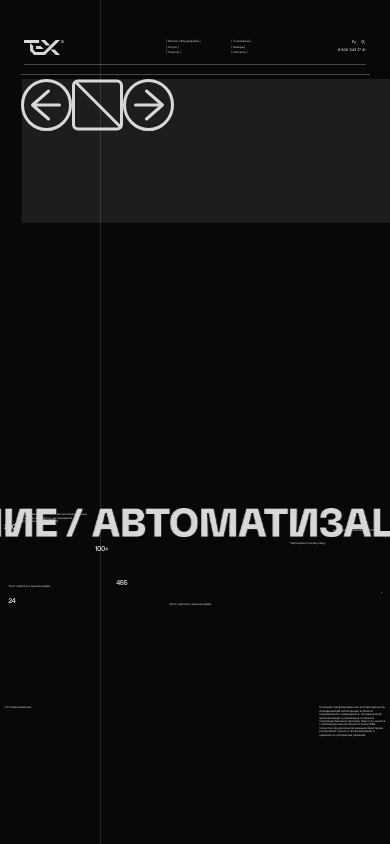
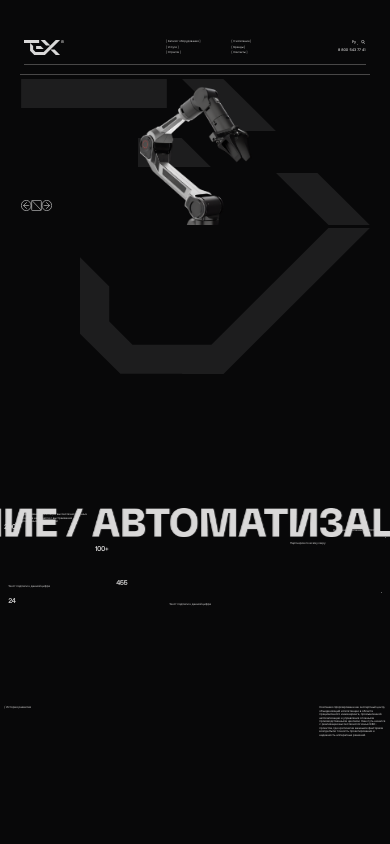
Before and after one commit to matilda081133-sketch/teh, a React (Vite) app: page /about in a window 390 px wide. Shown: the top 844 px of the page. Built offline with nearby package versions, Linux system fonts and the light colour scheme.

Commit message:
fix: convert absolute pixel positioning of creative shapes to responsive vw units in AboutSection2

```diff
--- a/src/components/AboutSection2.jsx
+++ b/src/components/AboutSection2.jsx
@@ -16,14 +16,12 @@ const FrameComponent11 = ({ className = "" }) => {
           <img className={styles.vectorIcon4} alt="" src="./Vector3.svg" />
           <img className={styles.vectorIcon5} alt="" src="./Vector4.svg" />
           <img className={styles.icon} alt="" src="./1-1@2x.png" />
-          <div className={styles.wrapperGroup271}>
-            <img
-              className={styles.wrapperGroup271Child}
-              loading="lazy"
-              alt=""
-              src="./Group-271.svg"
-            />
-          </div>
+          <img
+            className={styles.frameChild}
+            loading="lazy"
+            alt=""
+            src="./Group-271.svg"
+          />
         </div>
       </div>
     </div>
--- a/src/components/AboutSection2.module.css
+++ b/src/components/AboutSection2.module.css
@@ -22,7 +22,7 @@
   flex-direction: column;
   align-items: flex-start;
   justify-content: flex-end;
-  padding: 668px var(--padding-0) var(--padding-0);
+  padding: 34.7917vw var(--padding-0) var(--padding-0);
   box-sizing: border-box;
   isolation: isolate;
 }
@@ -49,56 +49,56 @@
   position: absolute;
   top: 0;
   left: 0;
-  width: 720.8px;
-  height: 143.7px;
+  width: 37.5417vw;
+  height: 7.4844vw;
   z-index: 1;
 }
 .vectorIcon2 {
-  top: 287.9px;
-  left: 577.9px;
-  width: 359.3px;
+  top: 14.9948vw;
+  left: 30.0990vw;
+  width: 18.7135vw;
 }
 .vectorIcon3,
 .vectorIcon4,
 .vectorIcon5 {
   position: absolute;
   top: 0;
-  left: 793.1px;
-  width: 462.1px;
-  height: 257.9px;
+  left: 41.3073vw;
+  width: 24.0677vw;
+  height: 13.4323vw;
   z-index: 1;
 }
 .vectorIcon4,
 .vectorIcon5 {
-  top: 461.1px;
-  left: 1255.2px;
-  width: 462.6px;
-  height: 257.4px;
+  top: 24.0156vw;
+  left: 65.3750vw;
+  width: 24.0938vw;
+  height: 13.4063vw;
 }
 .vectorIcon5 {
   height: 100%;
   top: 0;
   bottom: 0;
-  left: 289.6px;
+  left: 15.0833vw;
   max-height: 100%;
-  width: 1428.2px;
+  width: 74.3854vw;
   z-index: 2;
 }
 .icon {
   position: absolute;
-  top: 36px;
-  left: 568px;
-  width: 581px;
-  height: 683px;
+  top: 1.8750vw;
+  left: 29.5833vw;
+  width: 30.2604vw;
+  height: 35.5729vw;
   object-fit: cover;
   z-index: 4;
 }
 .frameChild {
   position: absolute;
-  top: 596px;
+  top: 31.0417vw;
   left: 0;
-  width: 153px;
-  height: 52px;
+  width: 7.9688vw;
+  height: 2.7083vw;
   z-index: 1;
 }
 @media screen and (max-width: 925px) {
--- a/src/global.css
+++ b/src/global.css
@@ -77,6 +77,9 @@ body {
   --fs-51: 2.6563vw;
   --fs-128: 6.6667vw;
 
+  /* Gradients */
+  --gradient-1: linear-gradient(180deg, var(--Grey-Dark), var(--Black-lines));
+
   /* Borders */
   --border-1: 1px solid var(--Grey-Dark);
   --border-2: 1px solid var(--Grey);
--- a/src/pages/About.module.css
+++ b/src/pages/About.module.css
@@ -26,10 +26,10 @@
   flex-shrink: 0;
 }
 .child {
-  width: 1719px;
-  height: 9030px;
-  bottom: -2704px;
-  left: 100px;
+  width: 89.5313vw;
+  height: 470.3125vw;
+  bottom: -140.8333vw;
+  left: 5.2083vw;
 }
 .h1 {
   width: 7752px;
```
